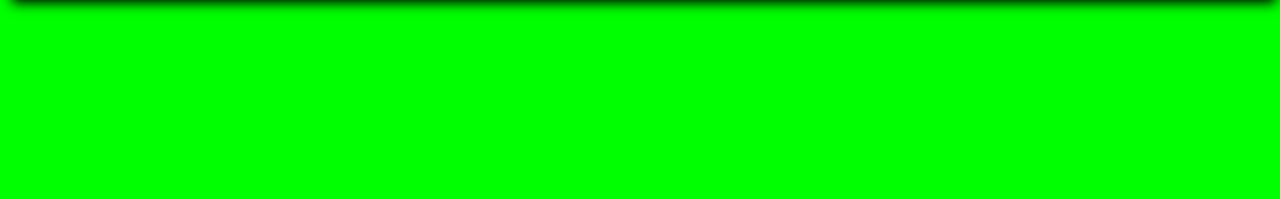
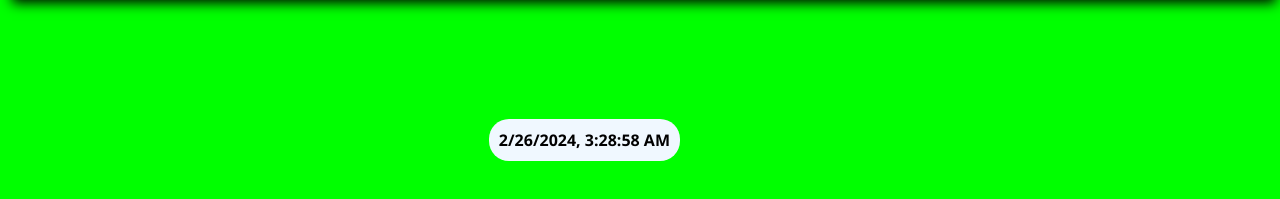
Before and after one commit to Asth15/B1_03_ButchBItas, a plain HTML site: page Index.html in a window 1280 px wide. Shown: the part 559-758 px from the top of the page. Drawn offline with Linux system fonts and the light colour scheme.

Commit message:
Add 2 Features

```diff
--- a/Index.html
+++ b/Index.html
@@ -4,13 +4,16 @@
     <meta charset="UTF-8">
     <meta name="viewport" content="width=device-width, initial-scale=1.0">
     <title>Bitas_Butch_Act_Project</title>
+    <script defer src="jscript.js"></script>
     <link rel="stylesheet" href="style.css">
+
 
 </head>
 <body>
     <div class="title">
         <h1>COLLEGE OF COMPUTER STUDIES</h1>
         <h2>BSIT-3 BLOCK-1</h2>
+
     </div>
 
     <div class="bio"><h3>BIODATA</h3></div>
@@ -90,6 +93,8 @@
         </div>
     </div>
 
+    <div id="datetime">java</div>
+
     </div>
 
 
--- /dev/null
+++ b/jscript.js
@@ -0,0 +1,5 @@
+function updateDateTime(){
+    const now = new Date();
+    const currentDateTime = now.toLocaleString();
+    document.querySelector('#datetime').textContent = currentDateTime; }
+    setInterval(updateDateTime, 1000);
--- a/style.css
+++ b/style.css
@@ -71,3 +71,12 @@ body {
 p {
     font-size: small;
 }
+
+#datetime {
+    background-color: aliceblue;
+    border-radius: 20px;
+    position: fixed;
+    bottom: 80px;
+    right: 600px;
+    padding: 10px;
+}
```
